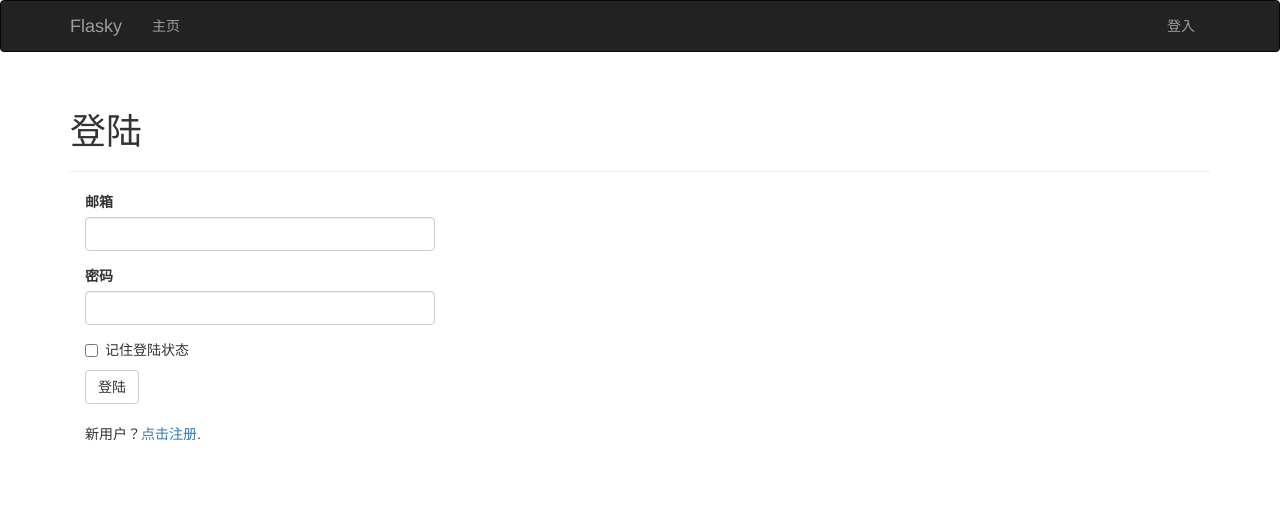
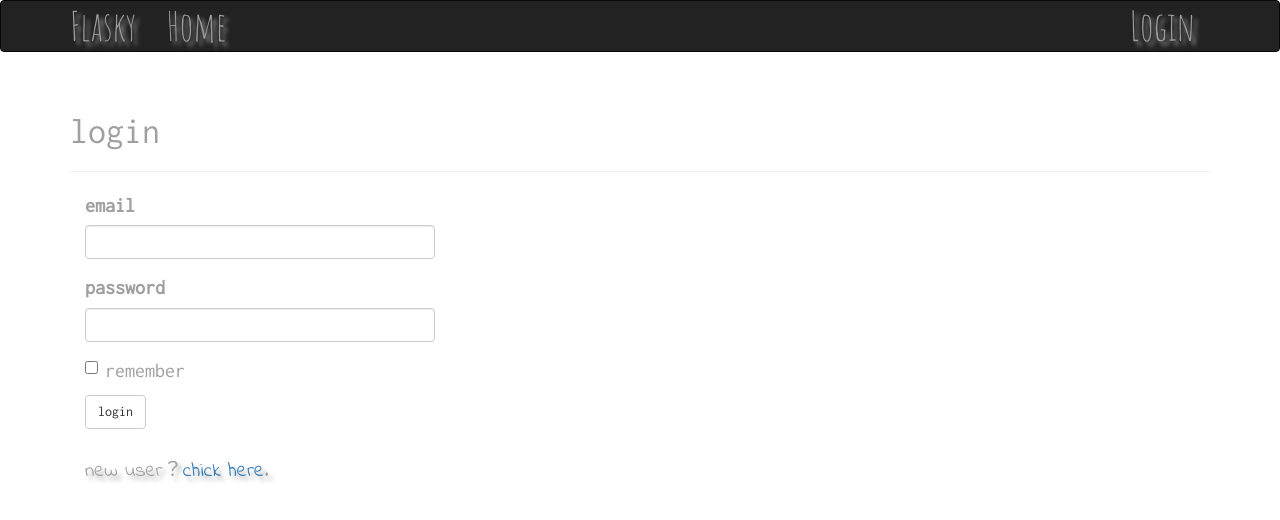
Before and after one commit to yuwuzhan/practice, a Flask app: template app/templates/auth/login.html in a window 1280 px wide. Shown: the top 520 px of the page. Run offline with Flask 2, Linux system fonts and the light colour scheme; the template is opened without the code that fills it: values that come from a table or form of the project are taken from there, others are empty; some libraries are stand-ins or nearby versions.

Commit message:
google字体

```diff
--- a/app/auth/forms.py
+++ b/app/auth/forms.py
@@ -6,11 +6,11 @@ from ..models import User
 
 
 class LoginForm(FlaskForm):
-    email = StringField('邮箱', validators=[DataRequired(), Length(1, 64),
+    email = StringField('email', validators=[DataRequired(), Length(1, 64),
                                           Email()])
-    password = PasswordField('密码', validators=[DataRequired()])
-    remember_me = BooleanField('记住登陆状态')
-    submit = SubmitField('登陆')
+    password = PasswordField('password', validators=[DataRequired()])
+    remember_me = BooleanField('remember')
+    submit = SubmitField('login')
 
 
 class RegistrationFrom(FlaskForm):
--- a/app/static/styles.css
+++ b/app/static/styles.css
@@ -105,3 +105,22 @@ div.flask-pagedown-preview h3 {
 .table.followers tr {
     border-bottom: 1px solid #e0e0e0;
 }
+.aoye{
+    font-family: 'Amatic SC',cursive;
+    font-size: 40px;
+    text-shadow: 4px 4px 4px #aaa
+}
+.aoye2{
+    font-family: 'Inconsolata', monospace;
+    font-size: 30px;
+    color: #a0a0a0;
+}
+.aoye3{
+    font-family: 'Indie Flower', cursive;
+    font-size: 20px;
+    text-shadow: 4px 4px 4px #aaa;
+    color: #a0a0a0;}
+.aoye4{
+    font-family: 'Inconsolata', monospace;
+    font-size: 20px;
+    color: #a0a0a0;}
--- a/app/templates/auth/login.html
+++ b/app/templates/auth/login.html
@@ -1,15 +1,16 @@
 {% extends "base.html" %}
 {% import "bootstrap/wtf.html" as wtf %}
-
 {% block title %}Flasky - Login{% endblock %}
 
 {% block page_content %}
-<div class="page-header">
-    <h1>登陆</h1>
+<div class="page-header aoye2">
+    <h1>login</h1>
 </div>
-    <div class="col-md-4">
+    <div class="col-md-4 aoye4">
     {{ wtf.quick_form(form) }}
+    <div class="aoye3">
     <br>
-    <p>新用户？<a href="{{ url_for('auth.register') }}">点击注册</a>.</p>
-</div>
+    <p>new user？<a href="{{ url_for('auth.register') }}">chick here</a>.</p>
+    </div>
+    </div>
 {% endblock %}
--- a/app/templates/base.html
+++ b/app/templates/base.html
@@ -7,6 +7,9 @@
 <link rel="shortcut icon" href="{{ url_for('static', filename='favicon.ico') }}" type="image/x-icon">
 <link rel="icon" href="{{ url_for('static', filename='favicon.ico') }}" type="image/x-icon">
 <link rel="stylesheet" type="text/css" href="{{ url_for('static', filename='styles.css') }}">
+<link rel="stylesheet" type="text/css" href="https://fonts.googleapis.com/css?family=Amatic+SC">
+<link href="https://fonts.googleapis.com/css?family=Inconsolata" rel="stylesheet" type="text/css">
+<link href="https://fonts.googleapis.com/css?family=Indie+Flower" rel="stylesheet" type="text/css">
 {% endblock %}
 
 {% block navbar %}
@@ -19,24 +22,24 @@
                 <span class="icon-bar"></span>
                 <span class="icon-bar"></span>
             </button>
-            <a class="navbar-brand" href="/">Flasky</a>
+            <a class="navbar-brand aoye" >Flasky</a>
         </div>
-        <div class="navbar-collapse collapse">
-            <ul class="nav navbar-nav">
-                <li><a href="{{ url_for('main.index') }}">主页</a></li>
+        <div class="navbar-collapse collapse" >
+            <ul class="nav navbar-nav aoye">
+                <li><a href="{{ url_for('main.index') }}">Home</a></li>
                 {% if current_user.is_authenticated %}
-                <li><a href="{{ url_for('main.user', username=current_user.username) }}">我的资料</a>
+                <li><a href="{{ url_for('main.user', username=current_user.username) }}">Profile</a>
                 </li>
                 {% endif %}
             </ul>
-            <ul class="nav navbar-nav navbar-right">
+            <ul class="nav navbar-nav navbar-right aoye">
                 {% if current_user.can(Permission.MODERATE_COMMENTS) %}
-                    <li><a href="{{ url_for('main.moderate') }}">管理评论</a></li>
+                    <li><a href="{{ url_for('main.moderate') }}">Comments</a></li>
                 {% endif %}
                 {% if current_user.is_authenticated %}
-                <li><a href="{{ url_for('auth.logout') }}">登出</a></li>
+                <li><a href="{{ url_for('auth.logout') }}">Logout</a></li>
                 {% else %}
-                <li><a href="{{ url_for('auth.login') }}">登入</a></li>
+                <li><a href="{{ url_for('auth.login') }}">Login</a></li>
                 {% endif %}
             </ul>
         </div>
--- a/config.py
+++ b/config.py
@@ -3,7 +3,7 @@ import os
 basedir = os.path.abspath(os.path.dirname(__file__))
 
 class Config:
-    SECRET_KEY = os.environ.get('SECRET_KEY') or 'hard to grass'
+    SECRET_KEY = os.environ.get('SECRET_KEY') or 'qq81327148'
     SQLALCHEMY_COMMIT_ON_TEARDOWN = True
     FLASKY_MAIL_SUBJECT_PREFIX = '[Flasky]'
     FLASKY_MAIL_SENDER = '15157548008@163.com'
@@ -12,7 +12,7 @@ class Config:
     MAIL_PORT = 25
     MAIL_USE_TLS = True
     MAIL_USERNAME = '15157548008@163.com'
-    MAIL_PASSWORD = 'hard to grass'
+    MAIL_PASSWORD = 'qq81327148'
     FLASKY_POSTS_PER_PAGE = 10
     FLASKY_FOLLOWERS_PER_PAGE = 50
     FLASKY_COMMENTS_PER_PAGE = 10
```
Also changed, not shown: data-dev.sqlite.
